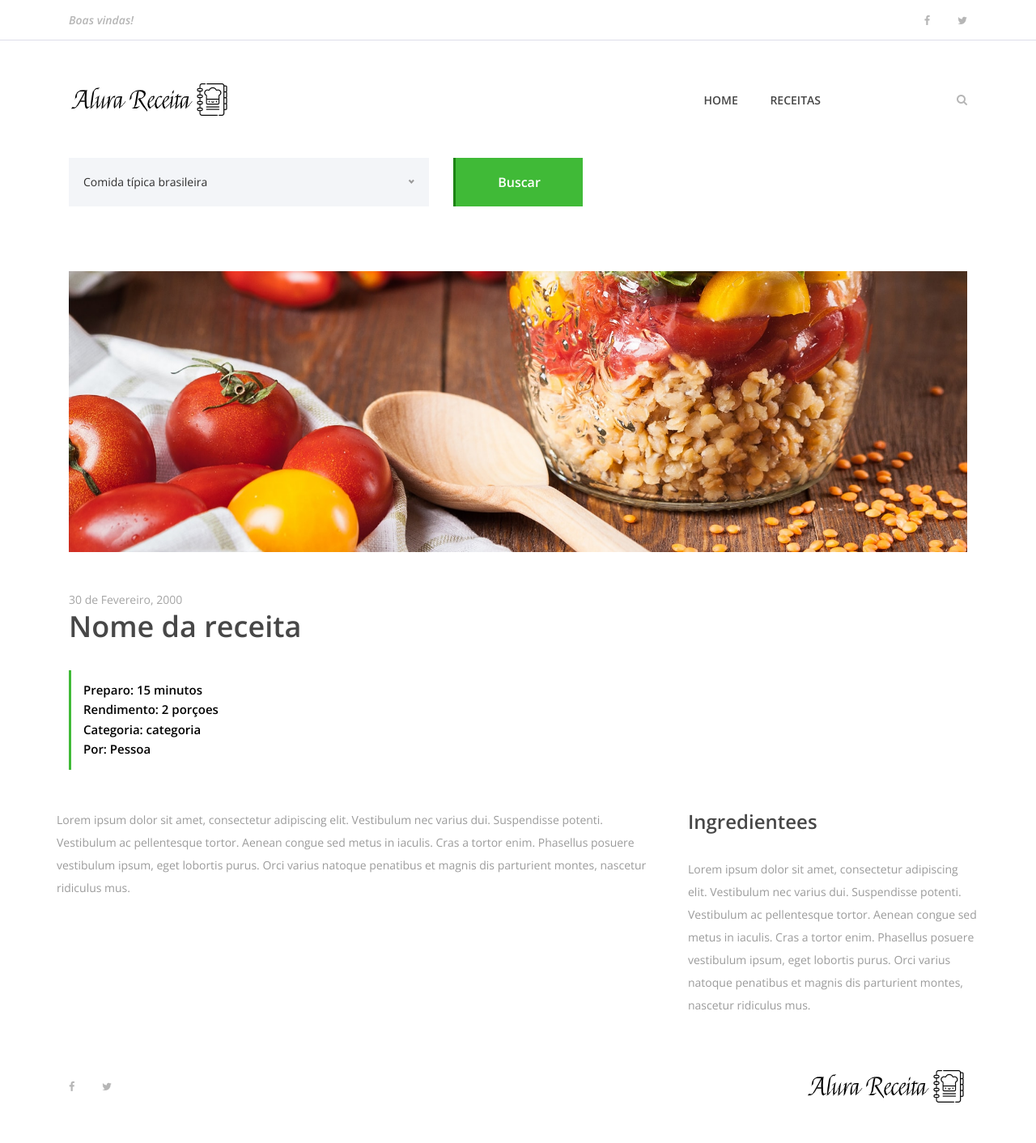
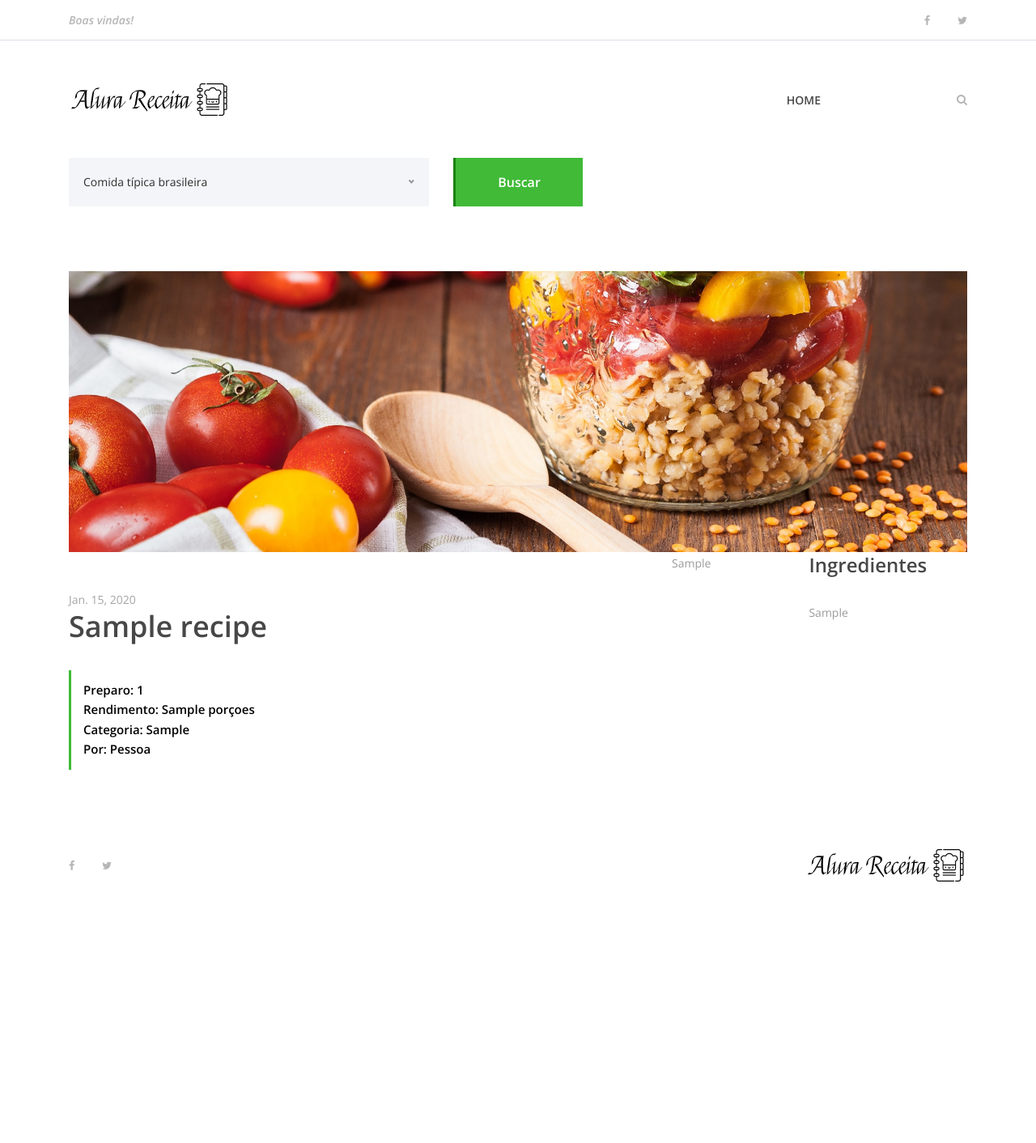
Before and after one commit to yanfonseca/django_restaurant, a Django app: template menu/templates/receita.html in a window 1280 px wide. Shown: the whole page at 81% size. After the commit the page ends 1089 px from the top, so only its background shows below. Run offline with Django 3.2, Linux system fonts and the light colour scheme; the template is opened without the code that fills it: values that come from a table or form of the project are taken from there, others are empty; tables that the repository leaves empty hold one stand-in row (values such as "Sample post"); some libraries are stand-ins or nearby versions.

Commit message:
Acessa dado atraves do id informado na url.

```diff
--- a/menu/templates/index.html
+++ b/menu/templates/index.html
@@ -42,7 +42,7 @@
                     <div class="single-best-receipe-area mb-30">
                         <img src="{% static 'img/bg-img/foto_receita.png' %}" alt="">
                         <div class="receipe-content">
-                            <a href="{% url 'receita' %}">
+                            <a href="{% url 'receita' recipe.id %}">
                                 <h5>{{recipe.name}}</h5>
                             </a>
                         </div>
--- a/menu/templates/partials/menu.html
+++ b/menu/templates/partials/menu.html
@@ -57,7 +57,7 @@
                             <div class="classynav">
                                 <ul>
                                     <li><a href="{% url 'home' %}">Home</a></li>
-                                    <li><a href="{% url 'receita' %}">Receitas</a></li>
+
                                 </ul>
 
                                 <!-- Formulario de busca -->
--- a/menu/templates/receita.html
+++ b/menu/templates/receita.html
@@ -67,12 +67,12 @@
                 <div class="row">
                     <div class="col-12 col-md-8">
                         <div class="receipe-headline my-5">
-                            <span>30 de Fevereiro, 2000</span>
-                            <h2>Nome da receita</h2>
+                            <span>{{recipe.created_at}}</span>
+                            <h2>{{recipe.name}}</h2>
                             <div class="receipe-duration">
-                                <h6>Preparo: 15 minutos</h6>
-                                <h6>Rendimento: 2 porçoes</h6>
-                                <h6>Categoria: categoria</h6>
+                                <h6>Preparo: {{recipe.preparation_time}}</h6>
+                                <h6>Rendimento: {{recipe.portions}} porçoes</h6>
+                                <h6>Categoria: {{recipe.category}}</h6>
                                 <h6>Por: Pessoa</h6>
                             </div>
                         </div>
@@ -82,16 +82,16 @@
                     <div class="col-12 col-lg-8">
                         <!-- Single Preparation Step -->
                         <div class="single-preparation-step d-flex">
-                            <p>Lorem ipsum dolor sit amet, consectetur adipiscing elit. Vestibulum nec varius dui. Suspendisse potenti. Vestibulum ac pellentesque tortor. Aenean congue sed metus in iaculis. Cras a tortor enim. Phasellus posuere vestibulum ipsum, eget lobortis purus. Orci varius natoque penatibus et magnis dis parturient montes, nascetur ridiculus mus. </p>
+                            <p>{{recipe.preparation}}</p>
                         </div>
                     </div>
 
                     <!-- Ingredientes -->
                     <div class="col-12 col-lg-4">
                         <div class="ingredients">
-                            <h4>Ingredientees</h4>
+                            <h4>Ingredientes</h4>
                             <div class="ingredients">
-                                <p>Lorem ipsum dolor sit amet, consectetur adipiscing elit. Vestibulum nec varius dui. Suspendisse potenti. Vestibulum ac pellentesque tortor. Aenean congue sed metus in iaculis. Cras a tortor enim. Phasellus posuere vestibulum ipsum, eget lobortis purus. Orci varius natoque penatibus et magnis dis parturient montes, nascetur ridiculus mus. </p>
+                                <p>{{recipe.ingredient}} </p>
                             </p>
                             </div>
                         </div>
--- a/menu/urls.py
+++ b/menu/urls.py
@@ -4,5 +4,5 @@
 
 urlpatterns = [
     path('', views.home, name ='home'),
-    path('receita/', views.receita, name = 'receita')
+    path('receita/<int:receita_id>/', views.receita, name = 'receita')
 ]
```
Also changed, not shown: menu/views.py (+9 -3 lines).
